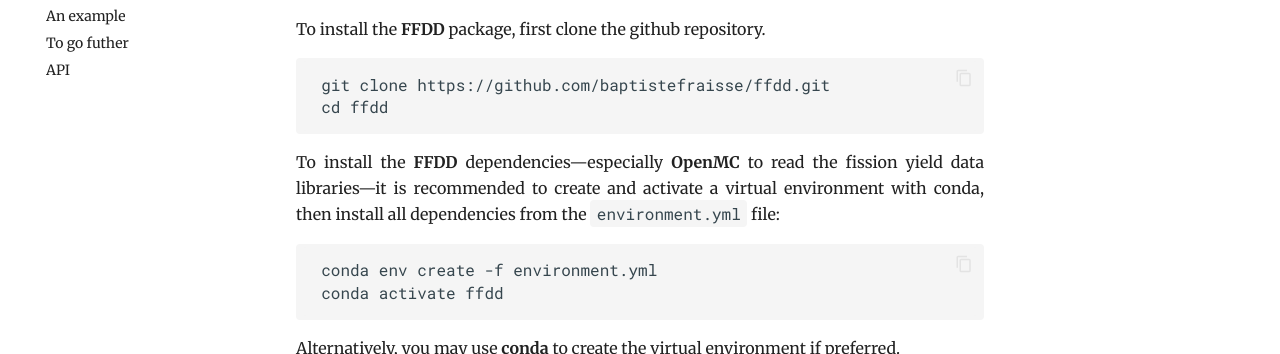
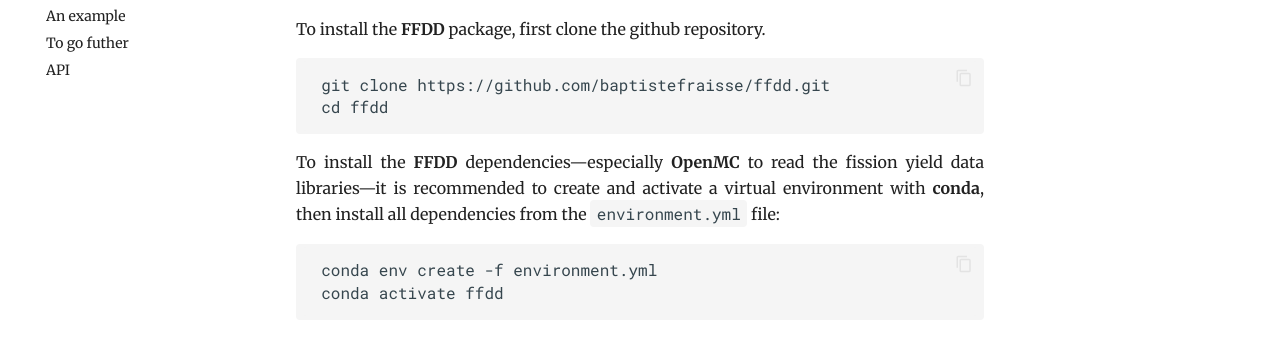
Before and after one commit to baptistefraisse/ffdd, a plain HTML site: page installation/index.html in a window 1280 px wide. Shown: the part 203-557 px from the top of the page. Drawn offline with nearby package versions, Linux system fonts and the light colour scheme; no server answers.

Commit message:
Deployed 736847e with MkDocs version: 1.6.1

```diff
--- a/installation/index.html
+++ b/installation/index.html
@@ -439,11 +439,10 @@
 <pre><code class="language-bash">git clone https://github.com/baptistefraisse/ffdd.git
 cd ffdd
 </code></pre>
-<p>To install the <strong>FFDD</strong> dependencies—especially <strong>OpenMC</strong> to read the fission yield data libraries—it is recommended to create and activate a virtual environment with conda, then install all dependencies from the <code>environment.yml</code> file:</p>
+<p>To install the <strong>FFDD</strong> dependencies—especially <strong>OpenMC</strong> to read the fission yield data libraries—it is recommended to create and activate a virtual environment with <strong>conda</strong>, then install all dependencies from the <code>environment.yml</code> file:</p>
 <pre><code class="language-bash">conda env create -f environment.yml
 conda activate ffdd
 </code></pre>
-<p>Alternatively, you may use <strong>conda</strong> to create the virtual environment if preferred.</p>
 <h1 id="use">Use</h1>
 <p>With the virtual environment activated, install FFDD in editable mode from the repository root (the folder containing <code>pyproject.toml</code>):</p>
 <pre><code class="language-bash">pip install -e .
```
Also changed, not shown: search/search_index.json (+1 -1 lines).
